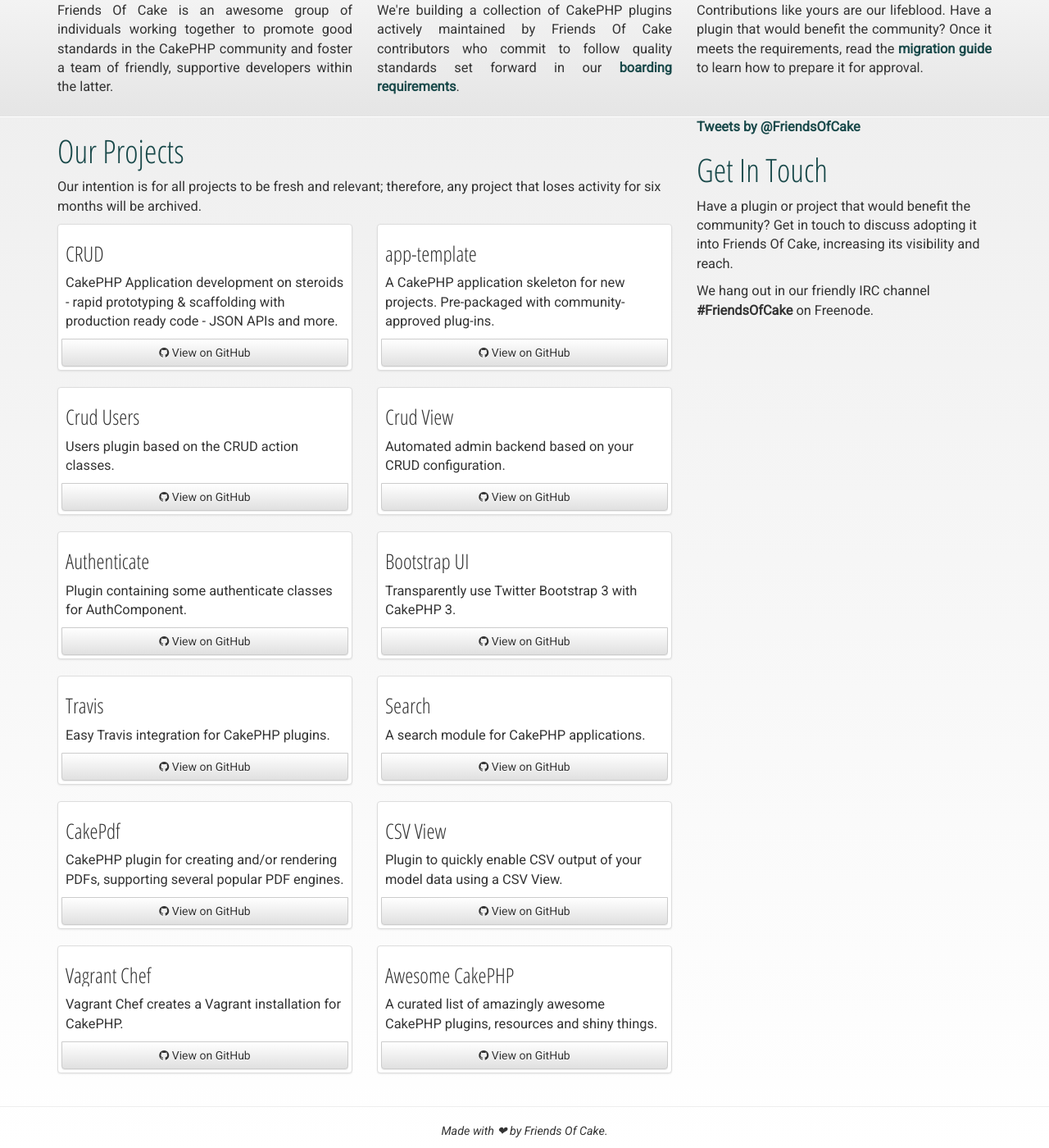
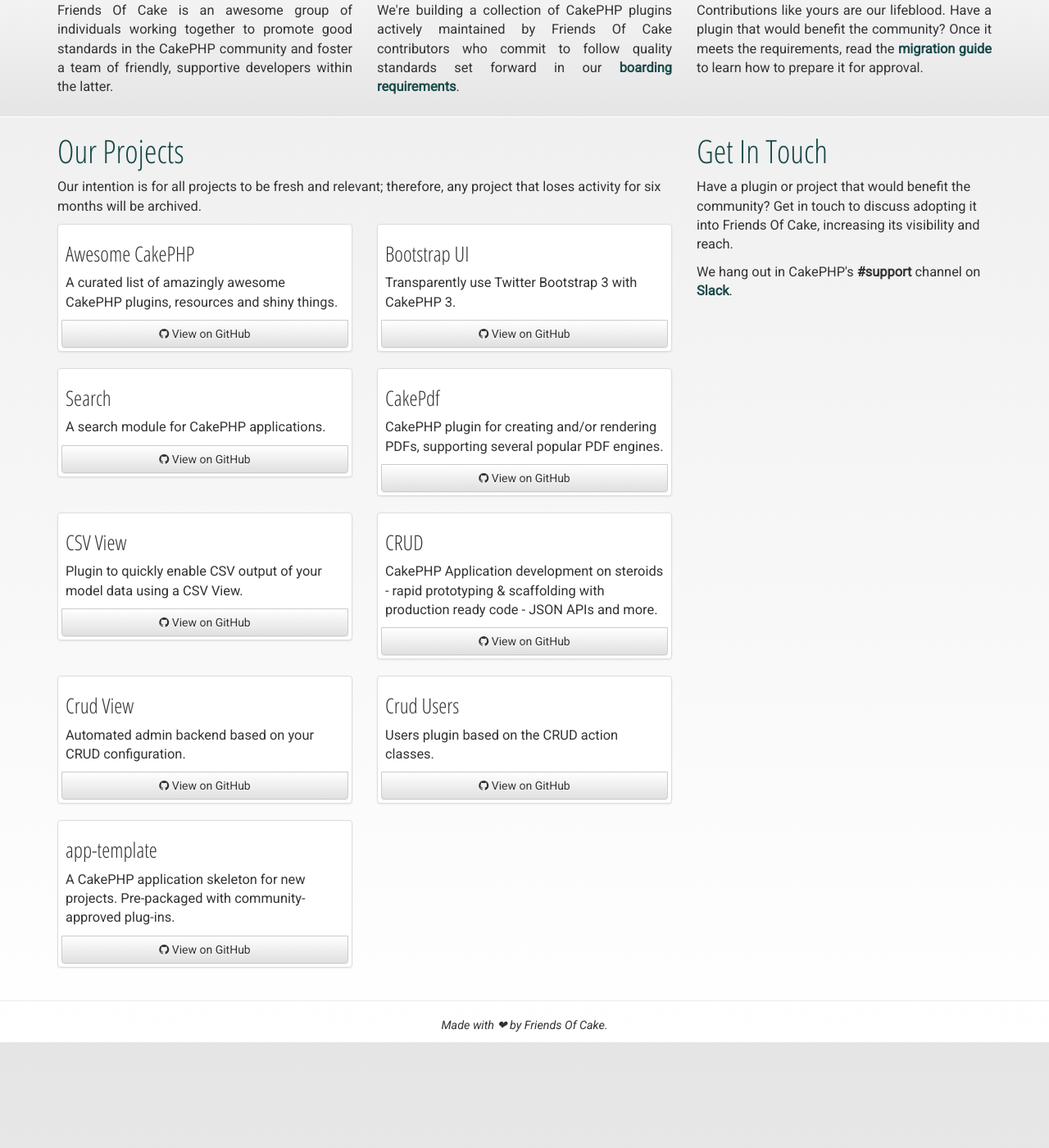
Before and after one commit to FriendsOfCake/FriendsOfCake.github.io, a Jekyll site: the page built from index.html, in a window 1280 px wide and 1400 px high, scrolled down 672 px. Shown: the whole window at 82% size. Built offline with Jekyll 4.4.1, drawn with Linux system fonts in a browser that asks for light colours; the list of posts is cut into pages by our own code; comment, search, counter and statistics services are not loaded; after the commit the page ends 1943 px from its top, so only the background shows below that; some of the changed text lies outside the part shown.

Commit message:
Update site

```diff
--- a/_data/projects.yml
+++ b/_data/projects.yml
@@ -1,30 +1,10 @@
-- name: CRUD
-  github: https://github.com/FriendsOfCake/crud
-  brief: CakePHP Application development on steroids - rapid prototyping &amp; scaffolding with production ready code - JSON APIs and more.
-
-- name: app-template
-  github: https://github.com/FriendsOfCake/app-template
-  brief: A CakePHP application skeleton for new projects. Pre-packaged with community-approved plug-ins.
-
-- name: Crud Users
-  github: https://github.com/FriendsOfCake/crud-users
-  brief: Users plugin based on the CRUD action classes.
-
-- name: Crud View
-  github: https://github.com/FriendsOfCake/crud-view
-  brief: Automated admin backend based on your CRUD configuration.
-
-- name: Authenticate
-  github: https://github.com/FriendsOfCake/Authenticate
-  brief: Plugin containing some authenticate classes for AuthComponent.
+- name: Awesome CakePHP
+  github: https://github.com/FriendsOfCake/awesome-cakephp
+  brief: A curated list of amazingly awesome CakePHP plugins, resources and shiny things.
 
 - name: Bootstrap UI
   github: https://github.com/FriendsOfCake/bootstrap-ui
   brief: Transparently use Twitter Bootstrap 3 with CakePHP 3.
-
-- name: Travis
-  github: https://github.com/FriendsOfCake/travis
-  brief: Easy Travis integration for CakePHP plugins.
 
 - name: Search
   github: https://github.com/FriendsOfCake/search
@@ -38,10 +18,18 @@
   github: https://github.com/FriendsOfCake/cakephp-csvview
   brief: Plugin to quickly enable CSV output of your model data using a CSV View.
 
-- name: Vagrant Chef
-  github: https://github.com/FriendsOfCake/vagrant-chef
-  brief: Vagrant Chef creates a Vagrant installation for CakePHP.
+- name: CRUD
+  github: https://github.com/FriendsOfCake/crud
+  brief: CakePHP Application development on steroids - rapid prototyping &amp; scaffolding with production ready code - JSON APIs and more.
 
-- name: Awesome CakePHP
-  github: https://github.com/FriendsOfCake/awesome-cakephp
-  brief: A curated list of amazingly awesome CakePHP plugins, resources and shiny things.
+- name: Crud View
+  github: https://github.com/FriendsOfCake/crud-view
+  brief: Automated admin backend based on your CRUD configuration.
+
+- name: Crud Users
+  github: https://github.com/FriendsOfCake/crud-users
+  brief: Users plugin based on the CRUD action classes.
+
+- name: app-template
+  github: https://github.com/FriendsOfCake/app-template
+  brief: A CakePHP application skeleton for new projects. Pre-packaged with community-approved plug-ins.
--- a/_includes/masthead.html
+++ b/_includes/masthead.html
@@ -5,7 +5,6 @@
       <div class="col-md-6 col-md-offset-3 text-center">
         <img src="img/FOC.png" width="100%" class="logo" alt="Friends Of Cake" />
         <p class="lead">Friends Of Cake is a group of dedicated CakePHP developers working together to provide the CakePHP community with high caliber CakePHP plugins and resources.</p>
-        <a href="https://twitter.com/friendsofcake" class="btn btn-default" role="button"><i class="fa fa-twitter"></i> @friendsofcake</a>
         <a href="https://github.com/FriendsOfCake" class="btn btn-default" role="button"><i class="fa fa-github"></i> View on Github</a>
       </div>
     </div><!-- /.row -->
--- a/_includes/navigation.html
+++ b/_includes/navigation.html
@@ -5,7 +5,7 @@
         <span class="sr-only">Toggle navigation</span>
         <i class="fa fa-bars"></i>
       </button>
-      <a class="navbar-brand" href="/">friendsofcake.com</a>
+      <a class="navbar-brand" href="/">friendsofcake.github.io</a>
     </div>
     <div id="navbar" class="navbar-collapse collapse">
       <ul class="nav navbar-nav">
--- a/_includes/sidebar.html
+++ b/_includes/sidebar.html
@@ -1,4 +1,4 @@
-<a class="twitter-timeline" data-dnt="true" href="https://twitter.com/FriendsOfCake" data-widget-id="589326245105565696">Tweets by @FriendsOfCake</a>
+<!--<a class="twitter-timeline" data-dnt="true" href="https://twitter.com/FriendsOfCake" data-widget-id="589326245105565696">Tweets by @FriendsOfCake</a>
 <script>
   ! function(d, s, id) {
     var js, fjs = d.getElementsByTagName(s)[0],
@@ -10,10 +10,10 @@
       fjs.parentNode.insertBefore(js, fjs);
     }
   }(document, "script", "twitter-wjs");
-</script>
+</script>-->
 
 <section>
   <h2>Get In Touch</h2>
   <p>Have a plugin or project that would benefit the community? Get in touch to discuss adopting it into Friends Of Cake, increasing its visibility and reach.</p>
-  <p>We hang out in our friendly IRC channel <strong>#FriendsOfCake</strong> on Freenode.</p>
+  <p>We hang out in CakePHP's <strong>#support</strong> channel on <a href="https://slack-invite.cakephp.org/">Slack</a>.</p>
 </section>
```
